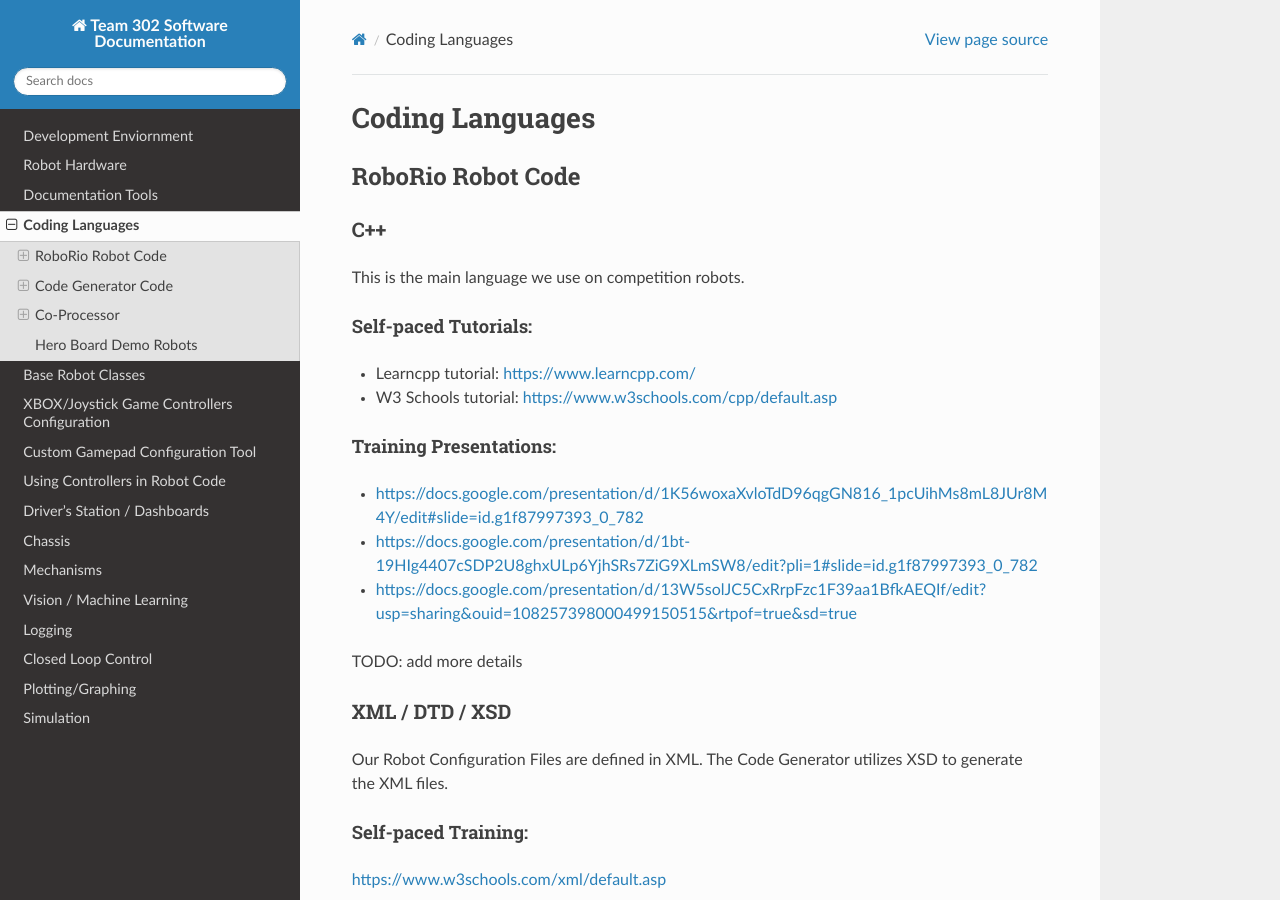
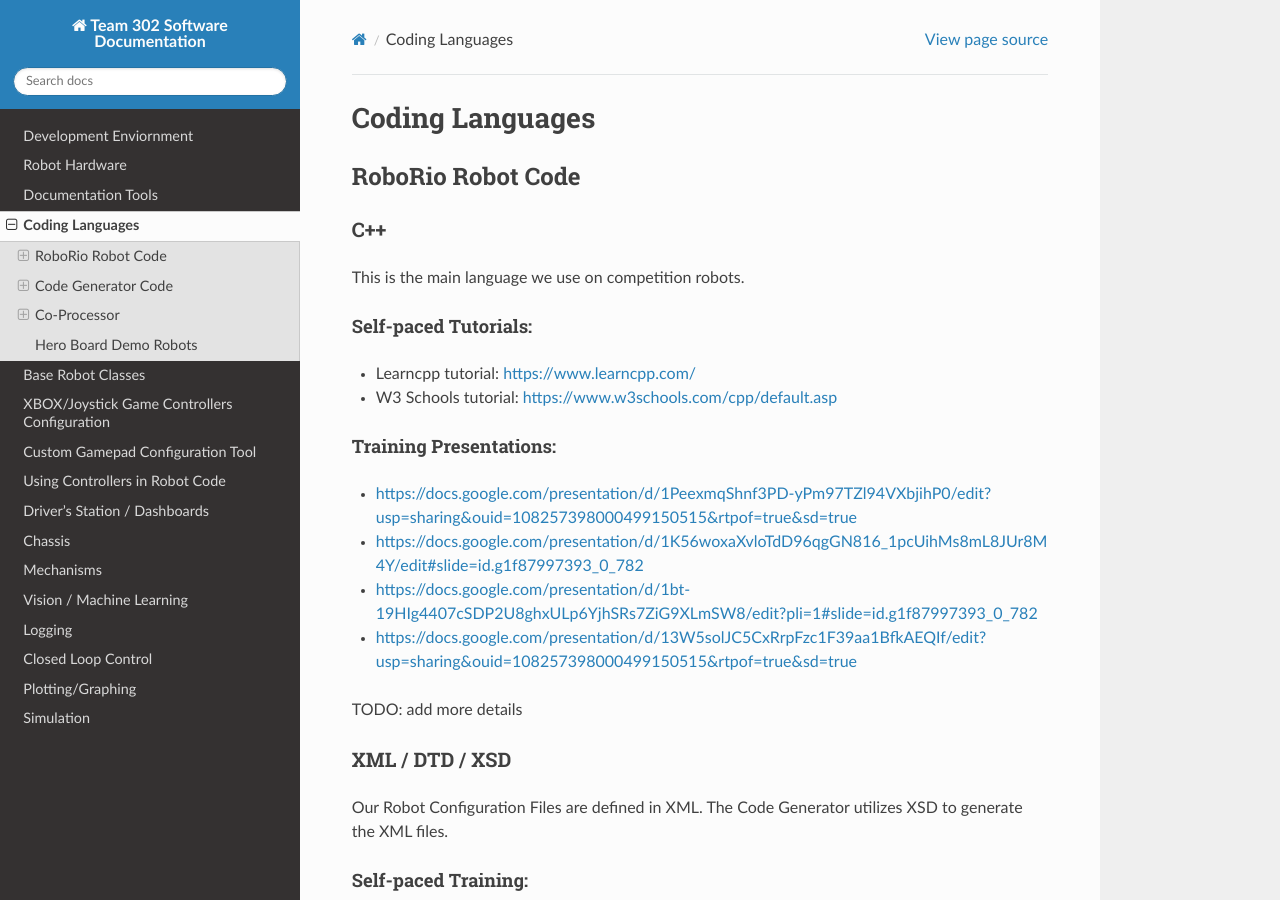
Before and after one commit to Team302/Team302Doco, a Sphinx documentation site: the page built from docs/codingLanguages.rst, in a window 1280 px wide and 900 px high. Built offline with Sphinx 7.4.7 and the Read the Docs theme 2.0.0, drawn with Linux system fonts in a browser that asks for light colours; some of the changed lines change nothing that is shown.

Commit message:
Update codingLanguages.rst
Add new presentation

```diff
--- a/docs/codingLanguages.rst
+++ b/docs/codingLanguages.rst
@@ -24,10 +24,8 @@ Self-paced Tutorials:
 Training Presentations:
 ~~~~~~~~~~~~~~~~~~~~~
 
--
-
-
- https://docs.google.com/presentation/d/1K56woxaXvloTdD96qgGN816_1pcUihMs8mL8JUr8M4Y/edit#slide=id.g1f87997393_0_782
+-     https://docs.google.com/presentation/d/1PeexmqShnf3PD-yPm97TZl94VXbjihP0/edit?usp=sharing&ouid=108257398000499150515&rtpof=true&sd=true
+-     https://docs.google.com/presentation/d/1K56woxaXvloTdD96qgGN816_1pcUihMs8mL8JUr8M4Y/edit#slide=id.g1f87997393_0_782
 -    https://docs.google.com/presentation/d/1bt-19HIg4407cSDP2U8ghxULp6YjhSRs7ZiG9XLmSW8/edit?pli=1#slide=id.g1f87997393_0_782
 -    https://docs.google.com/presentation/d/13W5solJC5CxRrpFzc1F39aa1BfkAEQIf/edit?usp=sharing&ouid=108257398000499150515&rtpof=true&sd=true
 
```
